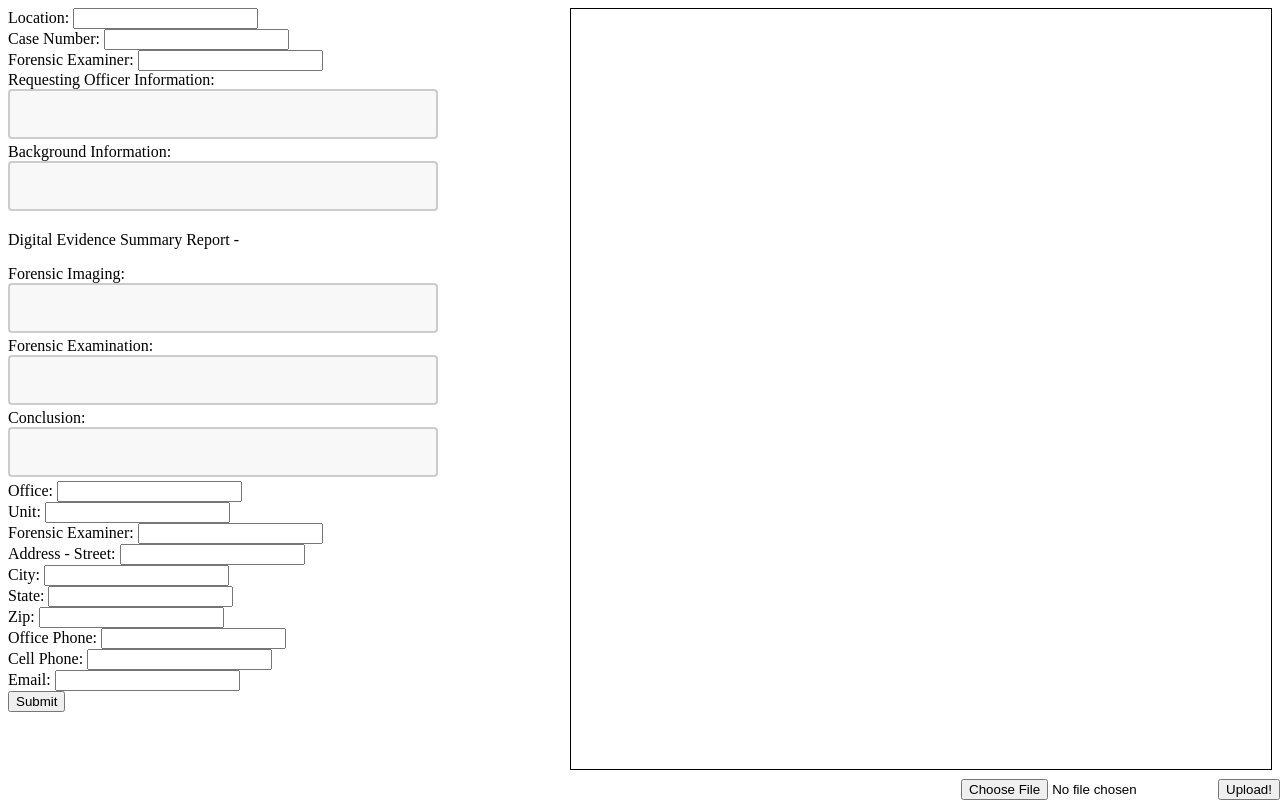
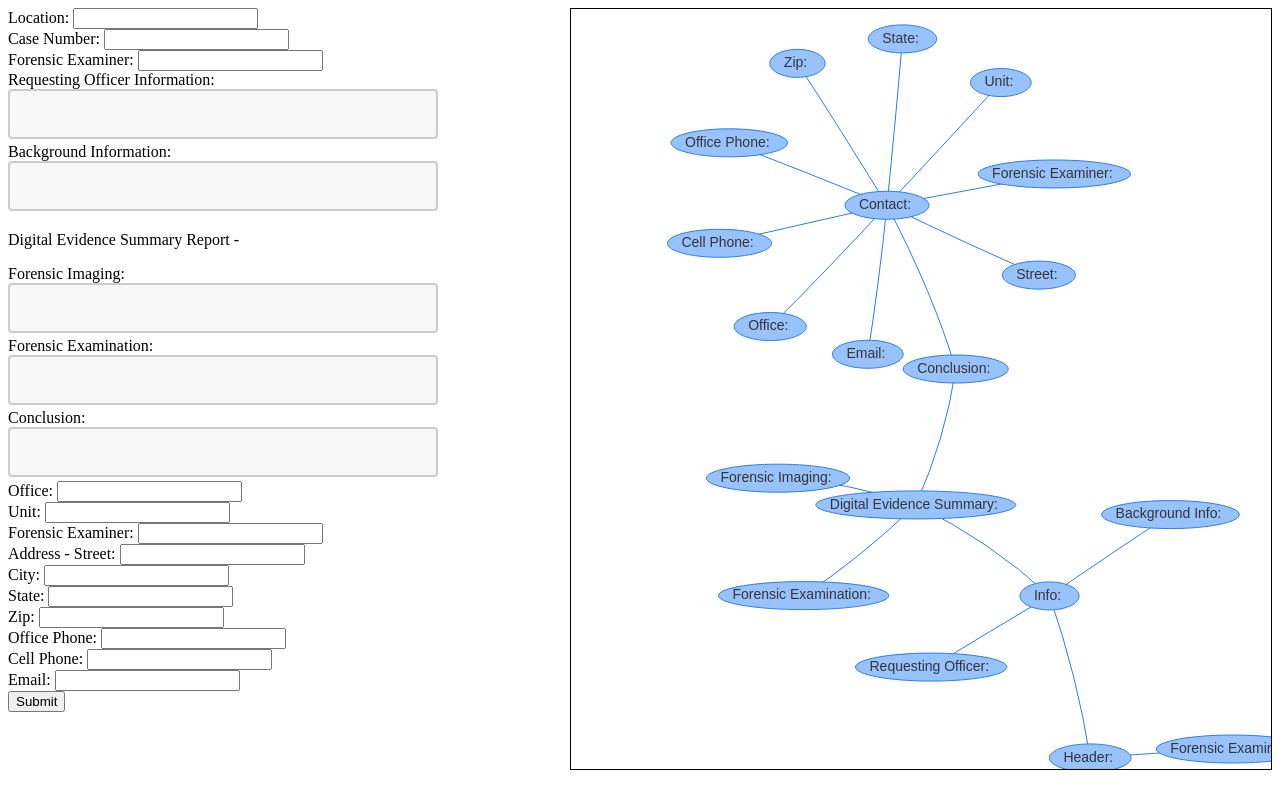
Before and after one commit to JsonTyler/Concepto, a website: page index.html in a window 1280 px wide. Drawn offline with Linux system fonts and the light colour scheme.

Commit message:
preset edges and nodes completed

```diff
--- a/index.html
+++ b/index.html
@@ -17,16 +17,14 @@
 
     <!--THE FORM -->
     <div id="myFormContainer">
-      <form id='dabutton'
-        encType="multipart/form-data">
-          <input type="file" name="sampleFile" />
-          <input type='submit' value='Upload!' />
-        </form>
+
       <form id="myForm" method="POST" action="/files" onsubmit="event.preventDefault(); return make_json(this)" ;>
 
         <!-- ***HEADER*** -->
         <div name="header" class="header" id="header">
-          Location: <input type="text" name="location" id="location" /><br/> Case Number: <input type="text" name="caseNumber" id="caseNumber" /><br/> Forensic Examiner: <input type="text" name="forensicExaminer" id="forensicExaminer" /><br/>
+          Location: <input type="text" name="location" id="location" /><br/>
+          Case Number: <input type="text" name="caseNumber" id="caseNumber" /><br/>
+          Forensic Examiner: <input type="text" name="forensicExaminer" id="forensicExaminer" /><br/>
         </div>
 
 
--- a/javascript/script.js
+++ b/javascript/script.js
@@ -6,8 +6,47 @@
 
   // create an array with edges
   var edges = new vis.DataSet([
-    {from: 1, to: 2},
-    {from: 1, to: 3}
+    {id: "a", from: "headerPreset", to: "locationPreset"},
+    {id: "b", from: "locationPreset", to: "location"},
+    {id: "c", from: "headerPreset", to: "caseNumberPreset"},
+    {id: "d", from: "caseNumberPreset", to: "caseNumber"},
+    {id: "e", from: "headerPreset", to: "forensicExaminerPreset"},
+    {id: "f", from: "forensicExaminerPreset", to: "forensicExaminer"},
+    {id: "g", from: "headerPreset", to: "infoPreset"},
+    {id: "h", from: "infoPreset", to: "requestingOfficerPreset"},
+    {id: "i", from: "requestingOfficerPreset", to: "requestingOfficer"},
+    {id: "j", from: "infoPreset", to: "backgroundInfoPreset"},
+    {id: "k", from: "backgroundInfoPreset", to: "backgroundInfo"},
+    {id: "l", from: "infoPreset", to: "digitalEvidencePreset"},
+    {id: "m", from: "digitalEvidencePreset", to: "forensicImagingPreset"},
+    {id: "n", from: "forensicImagingPreset", to: "forensicImaging"},
+    {id: "o", from: "digitalEvidencePreset", to: "forensicExaminationPreset"},
+    {id: "p", from: "forensicExaminationPreset", to: "forensicExamination"},
+    {id: "q", from: "digitalEvidencePreset", to: "conclusionPreset"},
+    {id: "r", from: "conclusionPreset", to: "conclusion"},
+    {id: "s", from: "conclusionPreset", to: "contactPreset"},
+    {id: "t", from: "contactPreset", to: "officePreset"},
+    {id: "u", from: "officePreset", to: "office"},
+    {id: "v", from: "contactPreset", to: "unitPreset"},
+    {id: "w", from: "unitPreset", to: "unit"},
+    {id: "x", from: "contactPreset", to: "forensicExaminerTwoPreset"},
+    {id: "y", from: "forensicExaminerTwoPreset", to: "forensicExaminerTwo"},
+    {id: "z", from: "contactPreset", to: "streetAddressPreset"},
+    {id: "aa", from: "streetAddressPreset", to: "streetAddress"},
+    {id: "ab", from: "contactPreset", to: "citAddressPreset"},
+    {id: "ac", from: "cityAddressPreset", to: "cityAddress"},
+    {id: "ad", from: "contactPreset", to: "stateAddressPreset"},
+    {id: "ae", from: "stateAddressPreset", to: "stateAddress"},
+    {id: "af", from: "contactPreset", to: "zipAddressPreset"},
+    {id: "ag", from: "zipAddressPreset", to: "zipAddress"},
+    {id: "ah", from: "contactPreset", to: "officePhonePreset"},
+    {id: "ai", from: "officePhonePreset", to: "officePhone"},
+    {id: "aj", from: "contactPreset", to: "cellPhonePreset"},
+    {id: "ak", from: "cellPhonePreset", to: "cellPhone"},
+    {id: "al", from: "contactPreset", to: "emailPreset"},
+    {id: "am", from: "emailPreset", to: "email"}
+
+
   ]);
 
   // create a network
@@ -19,82 +58,175 @@
   var options = {};
   var network = new vis.Network(container, data, options);
 
+  // create presetNodes
+  var presetData = [
+    {
+      "id": "headerPreset",
+      "label": "Header: "
+    },
+    {
+      "id": "locationPreset",
+      "label": "Location: "
+    },
+    {
+      "id": "caseNumberPreset",
+      "label": "Case Number: "
+    },
+    {
+      "id": "forensicExaminerPreset",
+      "label": "Forensic Examiner: "
+    },
+    {
+      "id": "infoPreset",
+      "label": "Info: "
+    },
+    {
+      "id": "requestingOfficerPreset",
+      "label": "Requesting Officer: "
+    },
+    {
+      "id": "backgroundInfoPreset",
+      "label": "Background Info: "
+    },
+    {
+      "id": "digitalEvidencePreset",
+      "label": "Digital Evidence Summary: "
+    },
+    {
+      "id": "forensicImagingPreset",
+      "label": "Forensic Imaging: "
+    },
+    {
+      "id": "forensicExaminationPreset",
+      "label": "Forensic Examination: "
+    },
+    {
+      "id": "conclusionPreset",
+      "label": "Conclusion: "
+    },
+    {
+      "id": "contactPreset",
+      "label": "Contact: "
+    },
+    {
+      "id": "officePreset",
+      "label": "Office: "
+    },
+    {
+      "id": "unitPreset",
+      "label": "Unit: "
+    },
+    {
+      "id": "forensicExaminerTwoPreset",
+      "label": "Forensic Examiner: "
+    },
+    {
+      "id": "streetAddressPreset",
+      "label": "Street: "
+    },
+    {
+      "id": "cityAddressPreset",
+      "label": "City: "
+    },
+    {
+      "id": "stateAddressPreset",
+      "label": "State: "
+    },
+    {
+      "id": "zipAddressPreset",
+      "label": "Zip: "
+    },
+    {
+      "id": "officePhonePreset",
+      "label": "Office Phone: "
+    },
+    {
+      "id": "cellPhonePreset",
+      "label": "Cell Phone: "
+    },
+    {
+      "id": "emailPreset",
+      "label": "Email: "
+    }
+  ];
 
   function make_json(form) {
 
     var formData = [{
-        "id": 1,
+        "id": "location",
         "label": form.location.value
       },
       {
-        "id": 2,
+        "id": "caseNumber",
         "label": form.caseNumber.value
       },
       {
-        "id": 3,
+        "id": "forensicExaminer",
         "label": form.forensicExaminer.value
       },
       {
-        "id": 4,
+        "id": "requestingOfficer",
         "label": form.requestingOfficer.value
       },
       {
-        "id": 5,
+        "id": "backgroundInfo",
         "label": form.backgroundInfo.value
       },
       {
-        "id": 6,
+        "id": "forensicImaging",
         "label": form.forensicImaging.value
       },
       {
-        "id": 7,
+        "id": "forensicExamination",
         "label": form.forensicExamination.value
       },
       {
-        "id": 8,
+        "id": "conclusion",
         "label": form.conclusion.value
       },
       {
-        "id": 9,
+        "id": "office",
         "label": form.office.value
       },
       {
-        "id": 10,
+        "id": "unit",
         "label": form.unit.value
       },
       {
-        "id": 11,
+        "id": "forensicExaminerTwo",
         "label": form.forensicExaminerTwo.value
       },
       {
-        "id": 12,
+        "id": "streetAddress",
         "label": form.streetAddress.value
       },
       {
-        "id": 13,
+        "id": "cityAddress",
         "label": form.cityAddress.value
       },
       {
-        "id": 14,
+        "id": "stateAddress",
         "label": form.stateAddress.value
       },
       {
-        "id": 15,
+        "id": "zipAddress",
         "label": form.zipAddress.value
       },
       {
-        "id": 16,
+        "id": "officePhone",
         "label": form.officePhone.value
       },
       {
-        "id": 17,
+        "id": "cellPhone",
         "label": form.cellPhone.value
       },
       {
-        "id": 18,
+        "id": "email",
         "label": form.email.value
       }
     ];
-    nodes.clear();
+
       nodes.add(formData);
+
   }
+nodes.add(presetData);
```
